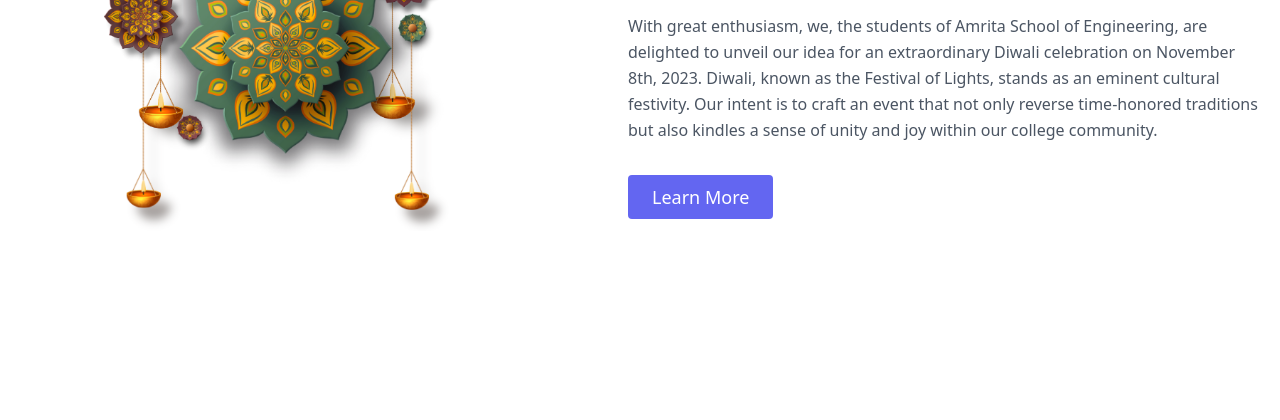
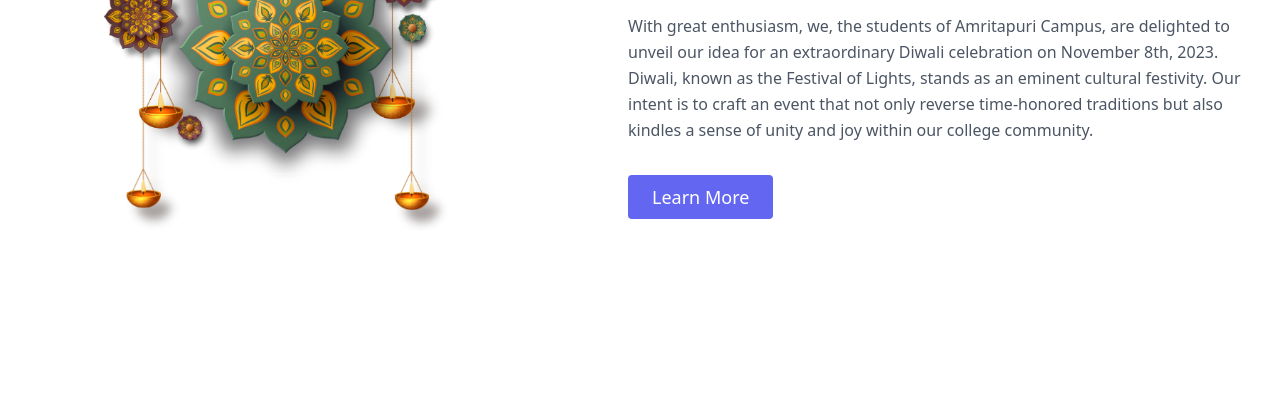
Before and after one commit to Prashant9683/Deepotsav23, a plain HTML site: page index.html in a window 1280 px wide. Shown: the part 364-784 px from the top of the page. Drawn offline with nearby package versions, Linux system fonts and the light colour scheme.

Commit message:
Update index.html

```diff
--- a/index.html
+++ b/index.html
@@ -106,8 +106,7 @@
             >
           </h1>
           <p class="mb-8 leading-relaxed">
-            With great enthusiasm, we, the students of Amrita School of
-            Engineering, are delighted to unveil our idea for an extraordinary
+            With great enthusiasm, we, the students of Amritapuri Campus, are delighted to unveil our idea for an extraordinary
             Diwali celebration on November 8th, 2023. Diwali, known as the
             Festival of Lights, stands as an eminent cultural festivity. Our
             intent is to craft an event that not only reverse time-honored
```
